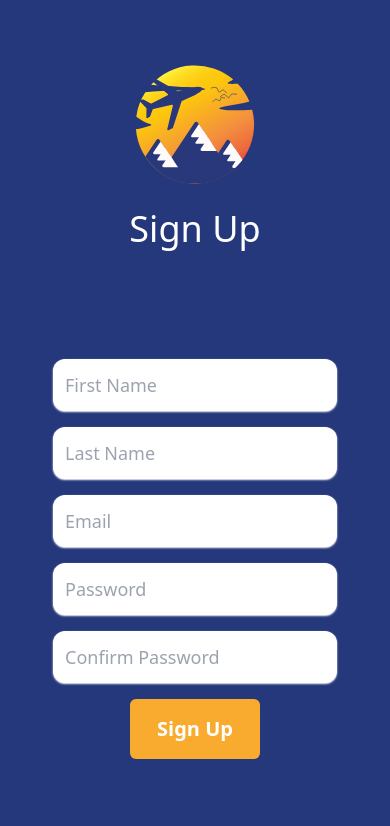
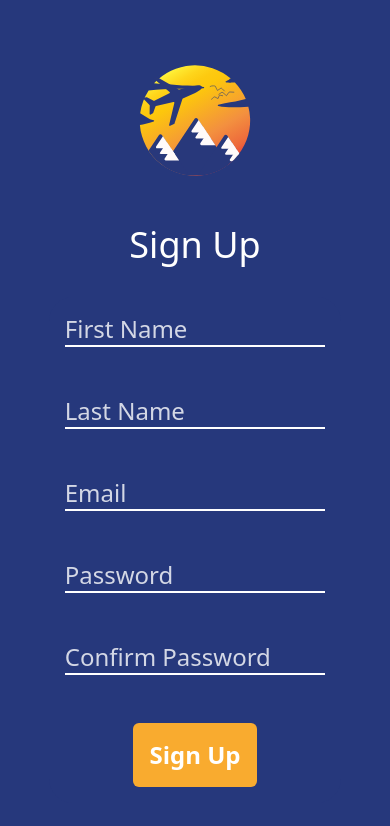
Before and after one commit to AhmadIssa02/Exploro, a Next.js app in the folder exploro/: page /auth/signup in a window 390 px wide. Shown: the top 826 px of the page. Built offline with nearby package versions, Linux system fonts and the light colour scheme.

Commit message:
Finalizing Sign Up Form Design

```diff
--- /dev/null
+++ b/exploro/components/media queries/SignUpFormSm.tsx
@@ -0,0 +1,54 @@
+import { useState } from "react";
+import Image from "next/image";
+
+const SignUpFormSm = () => {
+  const [email, setEmail] = useState('');
+  const [password, setPassword] = useState('');
+  const [confirmPassword, setConfirmPassword] = useState('');
+  const [firstName, setFirstName] = useState('');
+  const [lastName, setLastName] = useState('');
+
+  const handleSubmit = async (event: React.FormEvent<HTMLFormElement>) => {
+    event.preventDefault();
+    console.log('Submitted', { firstName, lastName, email, password, confirmPassword });
+  };
+
+  return (
+    <div className="h-max w-full flex flex-col  items-center bg-primary-500  text-white poppins-semibold ">
+        <Image src="/images/logo.svg" alt="logo" width={100} height={120}
+        className="mt-16 md:mt-24 w-28 h-28 sm:w-32 sm:h-40 md:w-40 "
+        style={{ maxWidth: "100%", height: "auto" }} />
+        <div className="text-4xl md:text-5xl text-white mt-12 mb-4">
+            Sign Up
+        </div>
+        <div className=" w-full flex justify-center items-center py-2 mt-2  font-poppins">
+          <form onSubmit={handleSubmit} className="w-3/4 flex flex-col items-center text-2xl md:text-3xl text-black p-4 bg-primary-500 rounded-3xl gap-y-8">
+              <div className="mb-4 w-full">
+              <input type="text" required placeholder="First Name" className="  bg-transparent border-0 border-b-2 border-white w-full text-white placeholder-white/80" value={firstName} onChange={(e) => setFirstName(e.target.value)}/>
+              </div>
+              <div className="mb-4 w-full">
+              <input type="text" required placeholder="Last Name" className="bg-transparent border-0 border-b-2 border-white w-full text-white placeholder-white/80" value={lastName} onChange={(e) => setLastName(e.target.value)}/>
+              </div>
+              <div className="mb-4 w-full">
+              <input type="email" required  placeholder="Email" className="bg-transparent border-0 border-b-2 border-white w-full text-white placeholder-white/80  " value={email} onChange={(e) => setEmail(e.target.value)}/>
+              </div>
+              <div className="mb-4 w-full">
+              <input type="password" required  placeholder="Password" className="bg-transparent border-0 border-b-2 border-white w-full text-white placeholder-white/80" value={password} onChange={(e) => setPassword(e.target.value)}/>
+              </div>
+              <div className="mb-4 w-full">
+              <input type="password" required placeholder="Confirm Password" className="bg-transparent border-0 border-b-2 border-white w-full text-white placeholder-white/80" value={confirmPassword} onChange={(e) => setConfirmPassword(e.target.value)}/>
+              </div>
+              <button
+              type="submit"
+              className=" p-4 rounded-md bg-secondary-500 text-white font-bold  hover:bg-secondary-600 transition duration-300 ease-in-out"
+              >
+              Sign Up
+              </button>
+
+          </form>
+        </div>
+    </div>
+  );
+};
+
+export default SignUpFormSm;
--- a/exploro/media_queries/SignUpFormSm.tsx
+++ /dev/null
@@ -1,52 +0,0 @@
-import { useState } from "react";
-import Image from "next/image";
-
-const SignUpFormSm = () => {
-  const [email, setEmail] = useState('');
-  const [password, setPassword] = useState('');
-  const [confirmPassword, setConfirmPassword] = useState('');
-  const [firstName, setFirstName] = useState('');
-  const [lastName, setLastName] = useState('');
-
-  const handleSubmit = async (event: React.FormEvent<HTMLFormElement>) => {
-    event.preventDefault();
-    console.log('Submitted', { firstName, lastName, email, password, confirmPassword });
-  };
-
-  return (
-    <div className="h-full w-full flex flex-col justify-center items-center bg-primary-500 text-white poppins-semibold ">
-        <Image src="/images/logo.svg" alt="logo" width={120} height={120} className='mt-16' style={{ maxWidth: "100%", height: "auto" }} />
-        <div className="text-4xl text-white my-6">
-            Sign Up
-        </div>
-        <div className="h-full w-full flex justify-start items-center py-2 bg-primary-500 font-poppins">
-        <form onSubmit={handleSubmit} className="w-full flex flex-col items-center text-lg text-black">
-            <div className="mb-4 ">
-            <input type="text" required placeholder="First Name" className=" shadow-sm shadow-white w-full p-3 rounded-xl text-gray-700 text-lg" value={firstName} onChange={(e) => setFirstName(e.target.value)}/>
-            </div>
-            <div className="mb-4 ">
-            <input type="text" required placeholder="Last Name" className="shadow-sm shadow-white w-full p-3 rounded-xl  text-gray-700 text-lg" value={lastName} onChange={(e) => setLastName(e.target.value)}/>
-            </div>
-            <div className="mb-4">
-            <input type="email" required  placeholder="Email" className="shadow-sm shadow-white w-full p-3 rounded-xl  text-gray-700 text-lg" value={email} onChange={(e) => setEmail(e.target.value)}/>
-            </div>
-            <div className="mb-4">
-            <input type="password" required  placeholder="Password" className="shadow-sm shadow-white w-full p-3 rounded-xl  text-gray-700 text-lg" value={password} onChange={(e) => setPassword(e.target.value)}/>
-            </div>
-            <div className="mb-4">
-            <input type="text" required placeholder="Confirm Password" className="shadow-sm shadow-white w-full p-3 rounded-xl  text-gray-700 text-lg" value={confirmPassword} onChange={(e) => setConfirmPassword(e.target.value)}/>
-            </div>
-            <button
-            type="submit"
-            className="w-1/3 p-4 rounded-md bg-secondary-500 text-white font-bold text-xl hover:bg-secondary-600 transition duration-300 ease-in-out"
-            >
-            Sign Up
-            </button>
-
-        </form>
-        </div>
-    </div>
-  );
-};
-
-export default SignUpFormSm;
--- a/exploro/pages/auth/signup.tsx
+++ b/exploro/pages/auth/signup.tsx
@@ -1,15 +1,28 @@
-import SignUpFormLg from '@/media_queries/SignUpFormLg';
-import SignUpFormSm from '@/media_queries/SignUpFormSm';
+import SignUpFormLg from '@/components/media queries/SignUpFormLg';
+import SignUpFormSm from '@/components/media queries/SignUpFormSm';
 import React  from 'react';
+import Image from "next/image";
+import Link from 'next/link';
+import { useState } from 'react';
 
 
 const LoginPage = () => {
+  const [email, setEmail] = useState('');
+  const [password, setPassword] = useState('');
+  const [confirmPassword, setConfirmPassword] = useState('');
+  const [firstName, setFirstName] = useState('');
+  const [lastName, setLastName] = useState('');
+
+  const handleSubmit = async (event: React.FormEvent<HTMLFormElement>) => {
+    event.preventDefault();
+    console.log('Submitted', {  firstName, lastName, email, password, confirmPassword  });
+  };
   return (
     <>
     <div className="lg:flex hidden min-h-screen poppins-medium">
       <SignUpFormLg/>
     </div>
-    <div className=' lg:hidden h-screen'>
+    <div className=' lg:hidden h-dvh bg-primary-500'>
       <SignUpFormSm/>
     </div>
     </>
--- a/exploro/pages/feed.tsx
+++ b/exploro/pages/feed.tsx
@@ -38,7 +38,7 @@ const toggleSidebar = () => {
 
       <div className="flex-1 flex flex-col bg-quarternary-500 ">
         {/* Header */}
-        <header className="flex fixed w-full p-4  bg-primary-500  justify-center items-center justify-content-center">
+        <header className="flex fixed w-full p-4 bg-primary-500  justify-center items-center justify-content-center">
           <Header></Header>
 
           <button className='absolute right-6' onClick={toggleSidebar}>
--- a/exploro/pages/index.tsx
+++ b/exploro/pages/index.tsx
@@ -1,5 +1,5 @@
-import LandingPageMd from "@/components/LandingPageMd";
-import LandingPageSm from "@/components/LandingPageSm";
+import LandingPageMd from "@/components/media queries/LandingPageMd";
+import LandingPageSm from "@/components/media queries/LandingPageSm";
 
 
 export default function Home() {
```
Also changed, not shown: exploro/package.json (+6 -6 lines), exploro/components/media queries/LandingPageMd.tsx (renamed from exploro/components/LandingPageMd.tsx), exploro/components/media queries/LandingPageSm.tsx (renamed from exploro/components/LandingPageSm.tsx), exploro/components/media queries/SignUpFormLg.tsx (renamed from exploro/media_queries/SignUpFormLg.tsx), exploro/pages/globals.css (line endings or trailing spaces), 1 other file (tests, documents, lock files or other folders).
